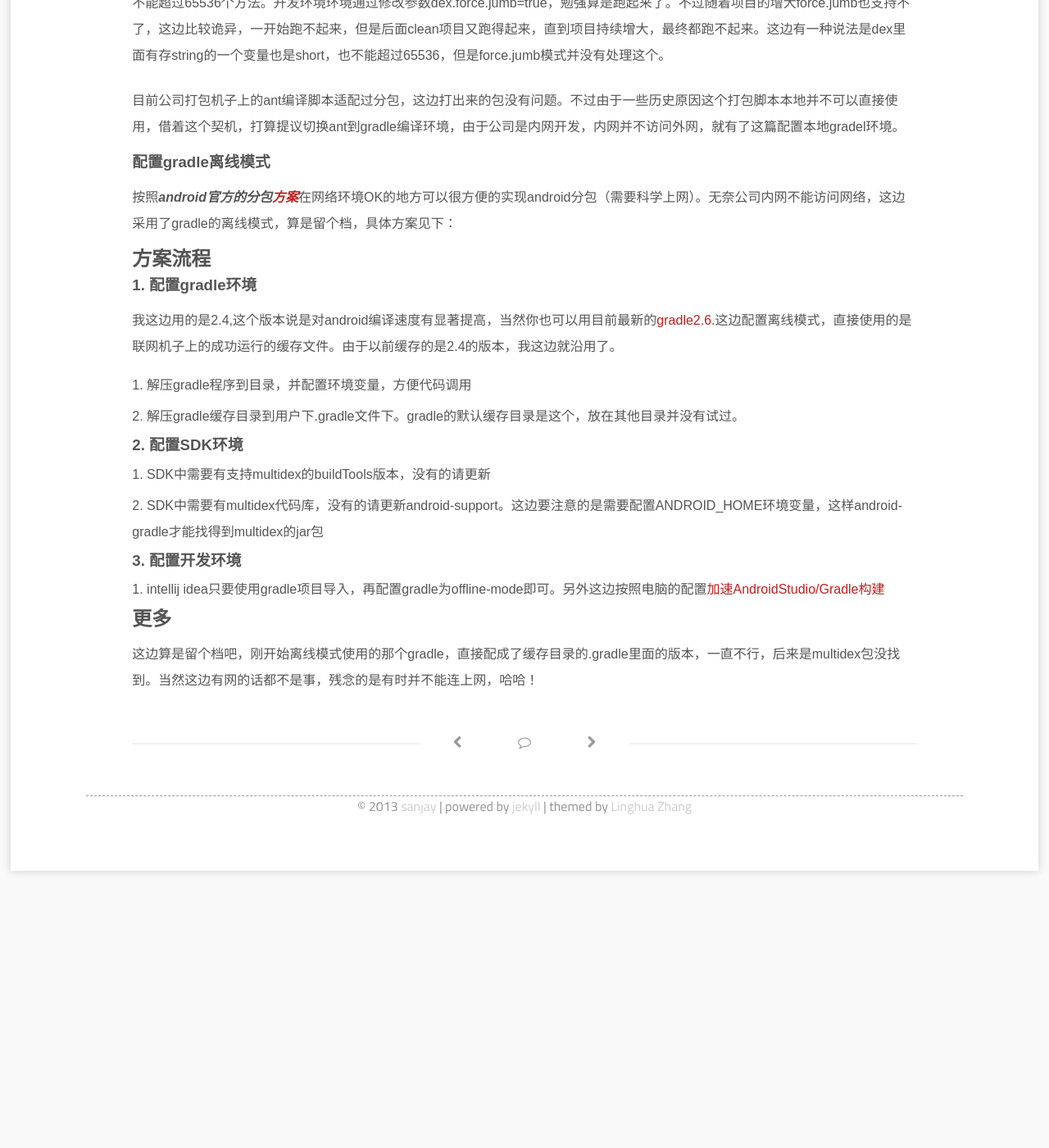
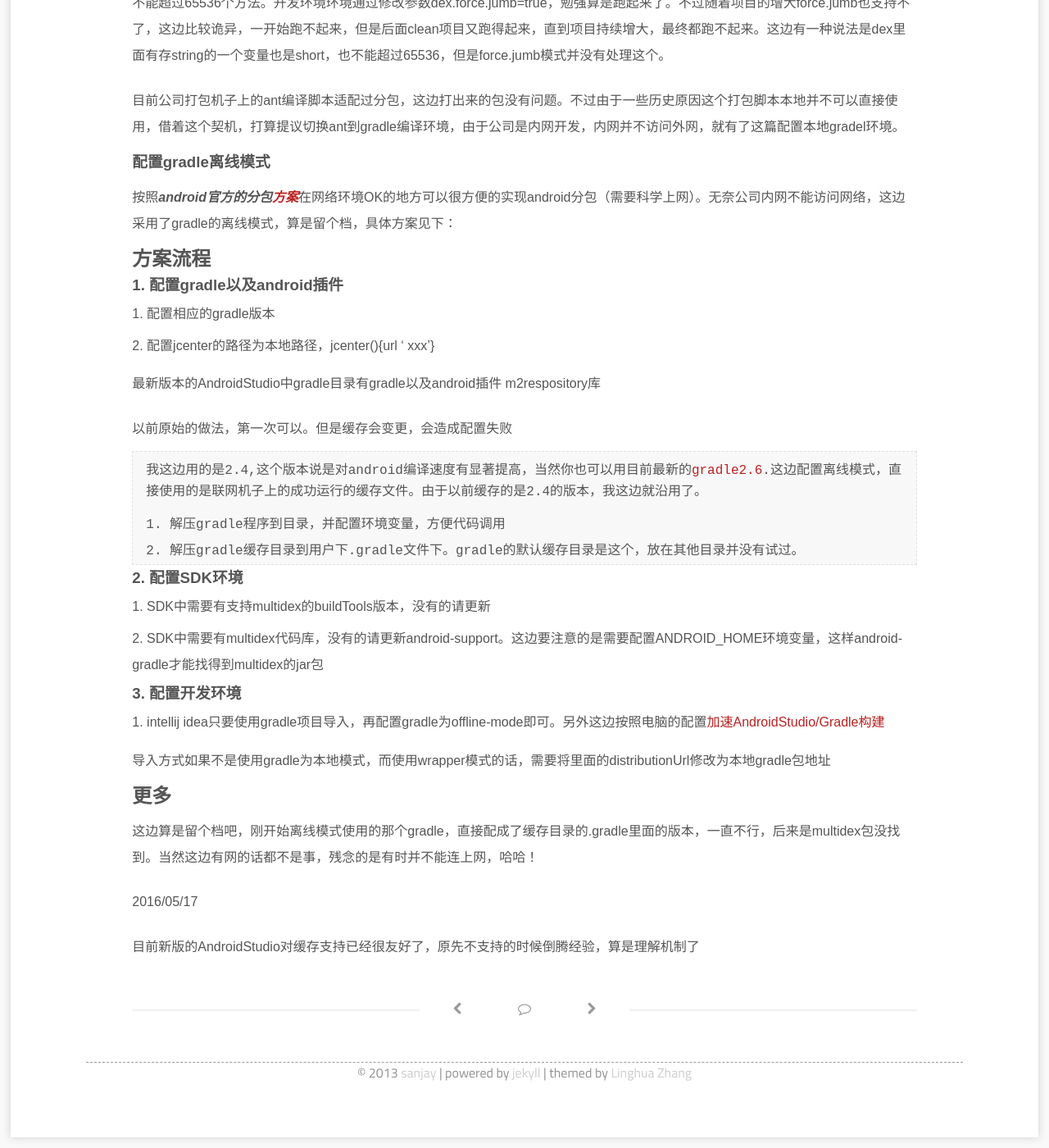
Before and after one commit to SanjayZhang/jekyll_blog, a Jekyll site: the page built from _posts/2015-08-21-configure-gradle-offline-mode-for-multidex.markdown, in a window 1280 px wide and 1400 px high, scrolled down 383 px. Shown: the whole window at 82% size. Built offline with Jekyll 4.4.1, drawn with Linux system fonts in a browser that asks for light colours; some web fonts are replaced; Markdown is read by kramdown in place of the engine named in the settings; before the commit the page ends 1458 px from its top, so only the background shows below that.

Commit message:
modify the mistake in offline mode for multidex

```diff
--- a/_posts/2015-08-21-configure-gradle-offline-mode-for-multidex.markdown
+++ b/_posts/2015-08-21-configure-gradle-offline-mode-for-multidex.markdown
@@ -20,11 +20,17 @@ tags:
 
 方案流程
 ---
-###1. 配置gradle环境
-我这边用的是2.4,这个版本说是对android编译速度有显著提高，当然你也可以用目前最新的[gradle2.6](https://gradle.org/).这边配置离线模式，直接使用的是联网机子上的成功运行的缓存文件。由于以前缓存的是2.4的版本，我这边就沿用了。
+###1. 配置gradle以及android插件
+1. 配置相应的gradle版本
+2. 配置jcenter的路径为本地路径，jcenter(){url ' xxx'}
 
-1.  解压gradle程序到目录，并配置环境变量，方便代码调用
-2.  解压gradle缓存目录到用户下.gradle文件下。gradle的默认缓存目录是这个，放在其他目录并没有试过。
+最新版本的AndroidStudio中gradle目录有gradle以及android插件 m2respository库
+
+以前原始的做法，第一次可以。但是缓存会变更，会造成配置失败
+>我这边用的是2.4,这个版本说是对android编译速度有显著提高，当然你也可以用目前最新的[gradle2.6](https://gradle.org/).这边配置离线模式，直接使用的是联网机子上的成功运行的缓存文件。由于以前缓存的是2.4的版本，我这边就沿用了。
+>
+>1.  解压gradle程序到目录，并配置环境变量，方便代码调用
+>2.  解压gradle缓存目录到用户下.gradle文件下。gradle的默认缓存目录是这个，放在其他目录并没有试过。
 
 ###2. 配置SDK环境
 1.  SDK中需要有支持multidex的buildTools版本，没有的请更新
@@ -33,7 +39,13 @@ tags:
 ###3. 配置开发环境
 1. intellij idea只要使用gradle项目导入，再配置gradle为offline-mode即可。另外这边按照电脑的配置[加速AndroidStudio/Gradle构建](http://blog.isming.me/2015/03/18/android-build-speed-up/)
 
+导入方式如果不是使用gradle为本地模式，而使用wrapper模式的话，需要将里面的distributionUrl修改为本地gradle包地址
 
 更多
 ---
 这边算是留个档吧，刚开始离线模式使用的那个gradle，直接配成了缓存目录的.gradle里面的版本，一直不行，后来是multidex包没找到。当然这边有网的话都不是事，残念的是有时并不能连上网，哈哈！
+
+
+2016/05/17
+
+目前新版的AndroidStudio对缓存支持已经很友好了，原先不支持的时候倒腾经验，算是理解机制了
--- a/about.markdown
+++ b/about.markdown
@@ -9,7 +9,8 @@ a
 
 works
 
-> [izheshang(android edition)](http://www.izheshang.com/mobi/);[uplier(android edition)](http://www.uplier.com/down.html)
+> [izheshang(android edition)](http://www.izheshang.com/mobi/)
+> [uplier(android edition)](http://www.uplier.com/down.html)
 
 mail
 
```
